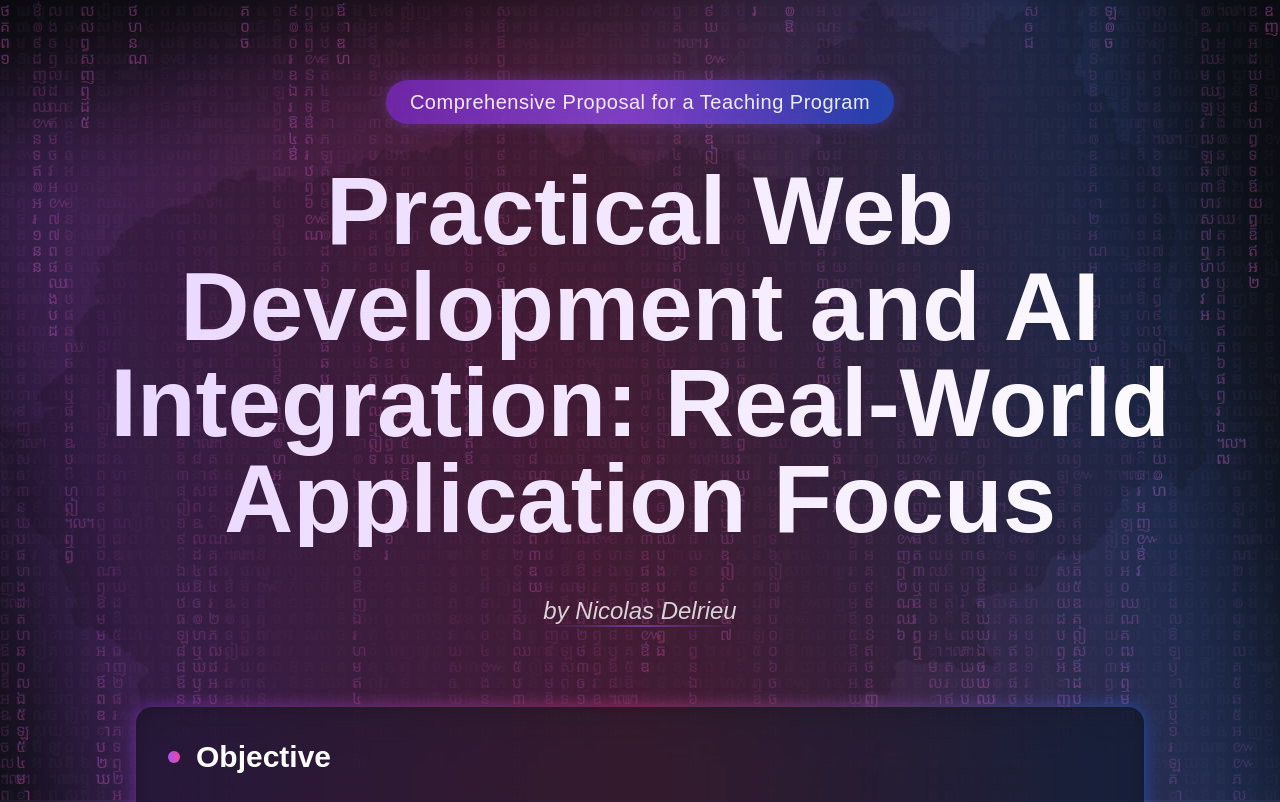
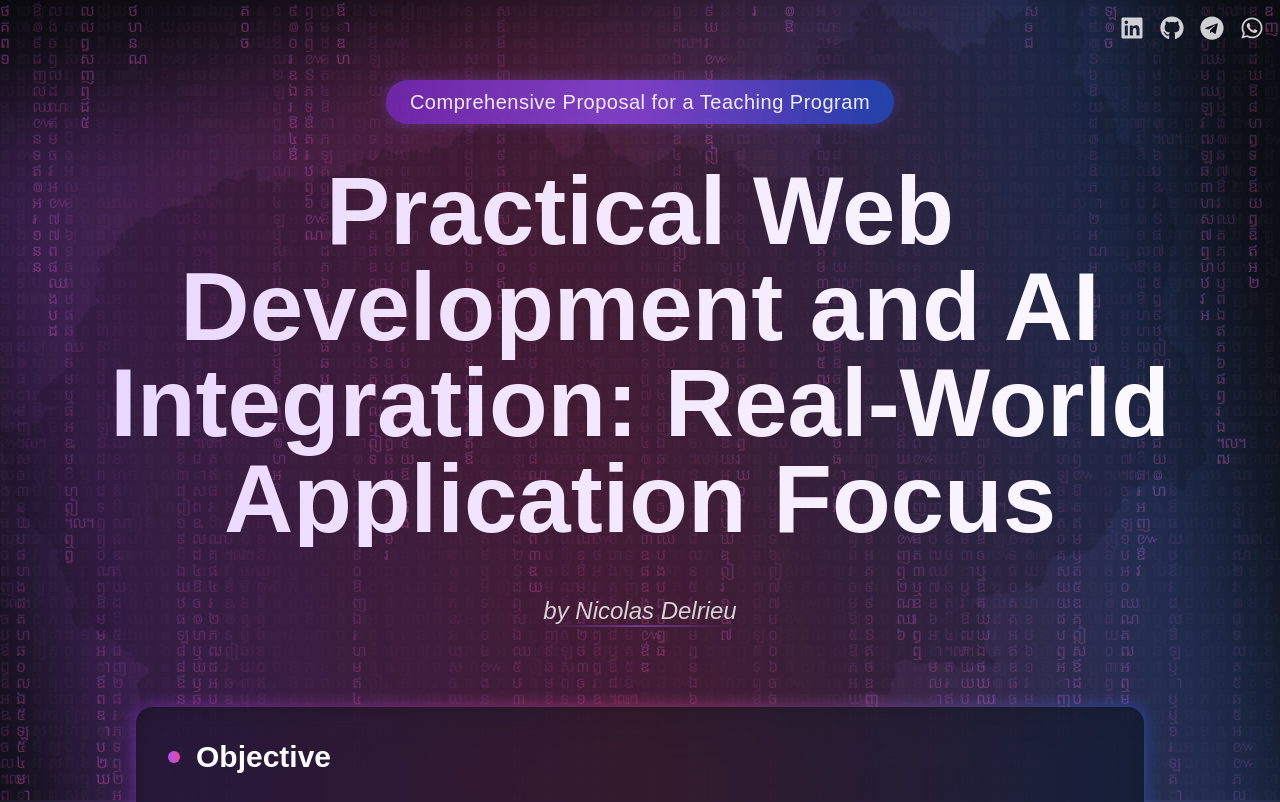
Before and after one commit to khopilot/ai-courses, a Next.js app: page / in a window 1280 px wide. Shown: the top 802 px of the page. Built offline with nearby package versions, Linux system fonts and the light colour scheme.

Commit message:
feat: Added social media icons to header - Added LinkedIn, GitHub, Telegram, and WhatsApp links

```diff
--- a/package.json
+++ b/package.json
@@ -13,7 +13,8 @@
     "framer-motion": "^12.4.1",
     "next": "15.1.6",
     "react": "^19.0.0",
-    "react-dom": "^19.0.0"
+    "react-dom": "^19.0.0",
+    "react-icons": "^5.4.0"
   },
   "devDependencies": {
     "@eslint/eslintrc": "^3",
--- a/src/app/components/Header.tsx
+++ b/src/app/components/Header.tsx
@@ -1,5 +1,6 @@
 import Image from 'next/image';
 import MatrixRain from './MatrixRain';
+import { FaGithub, FaLinkedin, FaTelegram, FaWhatsapp } from 'react-icons/fa';
 
 interface HeaderProps {
   title: string;
@@ -12,6 +13,46 @@ interface HeaderProps {
 export default function Header({ title, subtitle, author, objective, targetAudience }: HeaderProps) {
   return (
     <header className="relative min-h-screen overflow-hidden perspective-2000">
+      {/* Social Media Links */}
+      <div className="absolute top-4 right-4 z-50 flex items-center gap-4">
+        <a
+          href="https://www.linkedin.com/in/nicolas-delrieu-a61a60224"
+          target="_blank"
+          rel="noopener noreferrer"
+          className="text-white/80 hover:text-white transform hover:scale-110 transition-all duration-300"
+          aria-label="LinkedIn"
+        >
+          <FaLinkedin className="w-6 h-6" />
+        </a>
+        <a
+          href="https://github.com/khopilot"
+          target="_blank"
+          rel="noopener noreferrer"
+          className="text-white/80 hover:text-white transform hover:scale-110 transition-all duration-300"
+          aria-label="GitHub"
+        >
+          <FaGithub className="w-6 h-6" />
+        </a>
+        <a
+          href="https://t.me/+85592332554"
+          target="_blank"
+          rel="noopener noreferrer"
+          className="text-white/80 hover:text-white transform hover:scale-110 transition-all duration-300"
+          aria-label="Telegram"
+        >
+          <FaTelegram className="w-6 h-6" />
+        </a>
+        <a
+          href="https://wa.me/85592332554"
+          target="_blank"
+          rel="noopener noreferrer"
+          className="text-white/80 hover:text-white transform hover:scale-110 transition-all duration-300"
+          aria-label="WhatsApp"
+        >
+          <FaWhatsapp className="w-6 h-6" />
+        </a>
+      </div>
+
       {/* Animated background with advanced effects */}
       <div className="absolute inset-0">
         {/* Subtle gradient background */}
```
Also changed, not shown: 1 other file (tests, documents, lock files or other folders).
